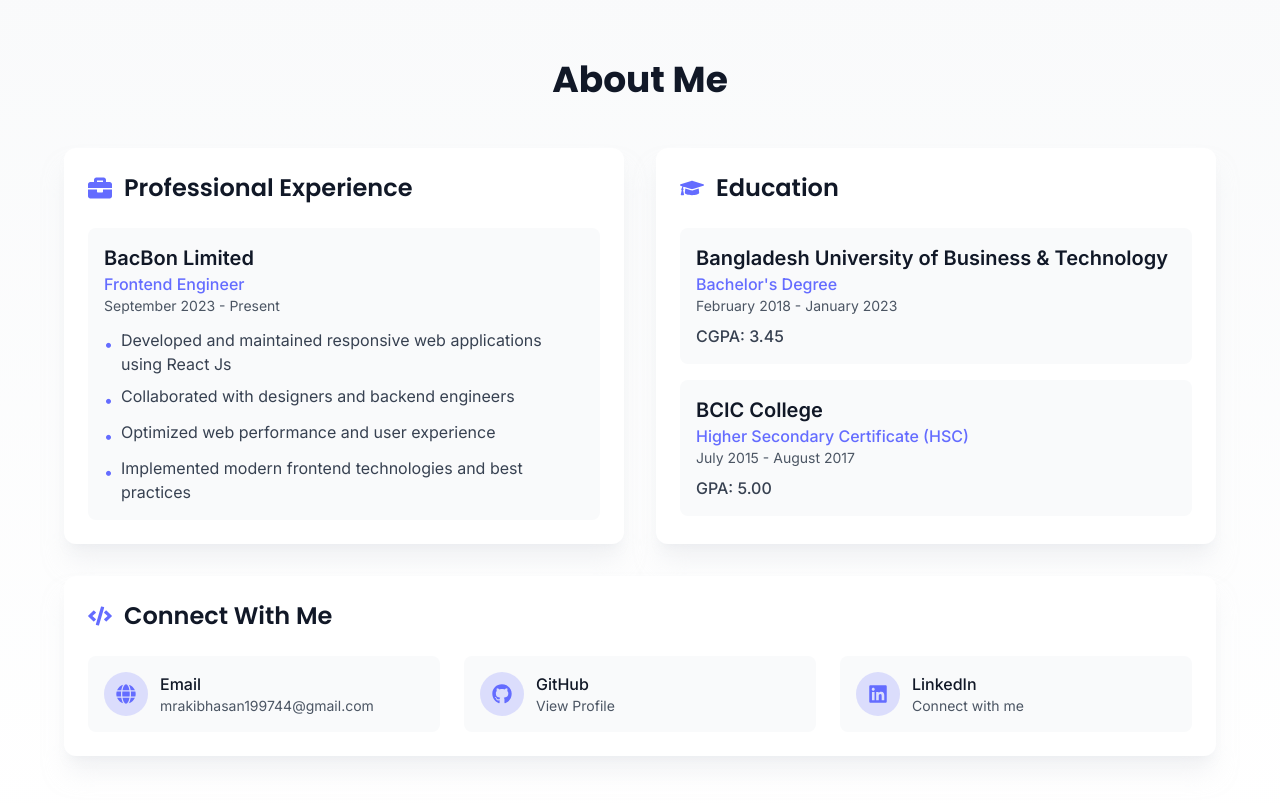
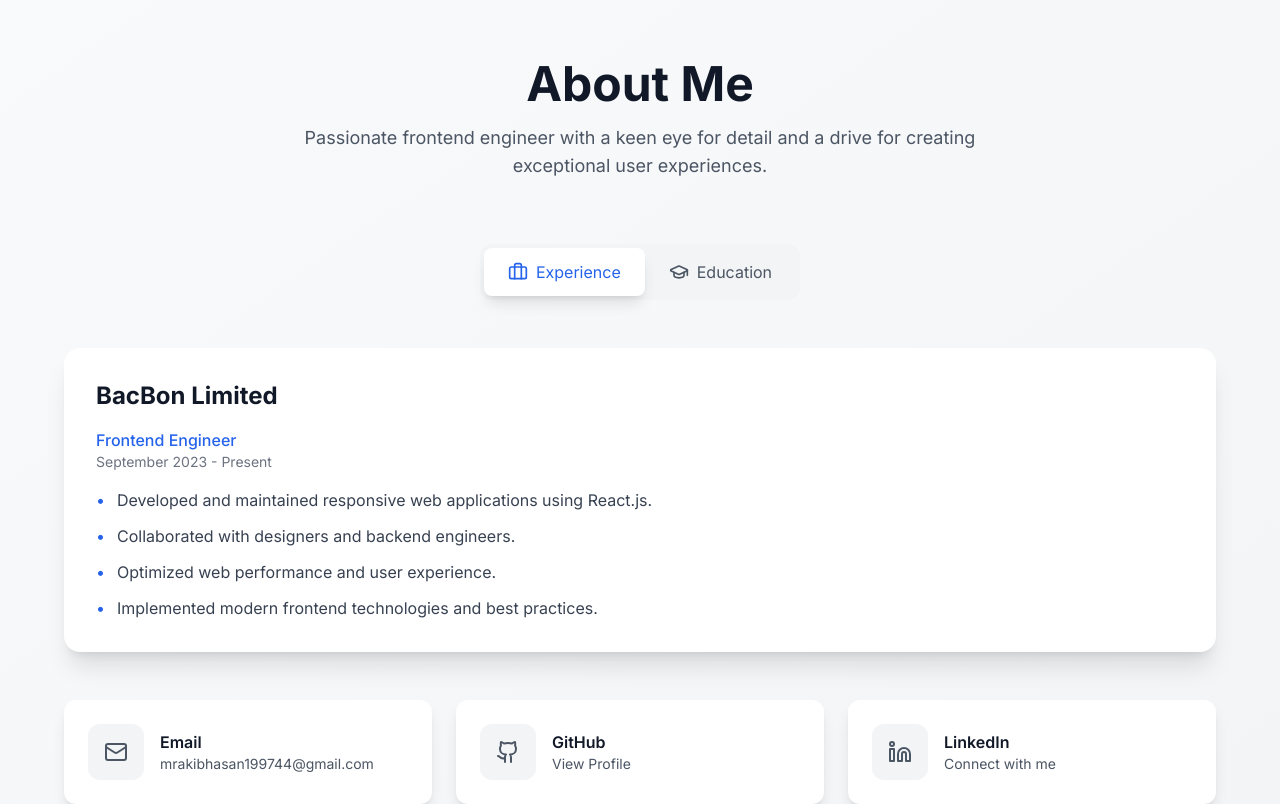
Before and after one commit to mrakib007/Rakib_Hasan, a React (Vite) app: page / in a window 1280 px wide. Shown: the part 820-1624 px from the top of the page. Built offline with nearby package versions, Linux system fonts and the light colour scheme.

Commit message:
About section redesigned

```diff
--- a/src/App.jsx
+++ b/src/App.jsx
@@ -11,7 +11,7 @@
   return (
     <ThemeProvider>
       <div className="min-h-screen transition-colors duration-300">
-        <CustomCursor /> {/* Add the Custom Cursor */}
+        <CustomCursor />
         <Navbar />
         <Hero />
         <About />
--- a/src/components/About.jsx
+++ b/src/components/About.jsx
@@ -1,220 +1,140 @@
-import { motion } from 'framer-motion';
-import { FaGithub, FaLinkedin, FaGlobe, FaBriefcase, FaGraduationCap, FaCode } from 'react-icons/fa';
-import { useTheme } from '../context/ThemeContext';
+import { useState } from "react";
+import { motion, AnimatePresence } from "framer-motion";
+import { Briefcase, GraduationCap, Mail, Github, Linkedin, ExternalLink } from "lucide-react";
 
 const About = () => {
-  const { isDarkMode } = useTheme();
+  const [activeTab, setActiveTab] = useState("experience");
 
   const experience = {
-    company: 'BacBon Limited',
-    role: 'Frontend Engineer',
-    period: 'September 2023 - Present',
+    company: "BacBon Limited",
+    role: "Frontend Engineer",
+    period: "September 2023 - Present",
     responsibilities: [
-      'Developed and maintained responsive web applications using React Js',
-      'Collaborated with designers and backend engineers',
-      'Optimized web performance and user experience',
-      'Implemented modern frontend technologies and best practices'
-    ]
+      "Developed and maintained responsive web applications using React.js.",
+      "Collaborated with designers and backend engineers.",
+      "Optimized web performance and user experience.",
+      "Implemented modern frontend technologies and best practices.",
+    ],
   };
 
   const education = [
     {
-      institution: 'Bangladesh University of Business & Technology',
-      degree: "Bachelor's Degree",
-      period: 'February 2018 - January 2023',
-      achievement: 'CGPA: 3.45'
+      institution: "Bangladesh University of Business & Technology",
+      degree: "Bachelor's Degree in Computer Science",
+      period: "February 2018 - January 2023",
+      achievement: "CGPA: 3.45",
     },
     {
-      institution: 'BCIC College',
-      degree: 'Higher Secondary Certificate (HSC)',
-      period: 'July 2015 - August 2017',
-      achievement: 'GPA: 5.00'
-    }
+      institution: "BCIC College",
+      degree: "Higher Secondary Certificate (HSC)",
+      period: "July 2015 - August 2017",
+      achievement: "GPA: 5.00",
+    },
+  ];
+
+  const socialLinks = [
+    {
+      name: "Email",
+      icon: Mail,
+      link: "mailto:mrakibhasan199744@gmail.com",
+      username: "mrakibhasan199744@gmail.com",
+    },
+    {
+      name: "GitHub",
+      icon: Github,
+      link: "https://github.com",
+      username: "View Profile",
+    },
+    {
+      name: "LinkedIn",
+      icon: Linkedin,
+      link: "https://linkedin.com",
+      username: "Connect with me",
+    },
   ];
 
   return (
-    <motion.section
-      id="about"
-      initial={{ opacity: 0 }}
-      whileInView={{ opacity: 1 }}
-      transition={{ duration: 0.8 }}
-      className={`min-h-screen py-20 px-4 ${
-        isDarkMode ? 'bg-gradient-to-b from-gray-900 to-gray-800' : 'bg-gradient-to-b from-gray-50 to-white'
-      }`}
-    >
-      <div className="container mx-auto">
-        <h2 className={`text-4xl font-heading font-bold text-center mb-12 ${
-          isDarkMode ? 'text-white' : 'text-gray-900'
-        }`}>About Me</h2>
+    <div className="min-h-screen bg-gradient-to-br from-gray-50 to-gray-100 dark:from-gray-900 dark:to-gray-800">
+      <div className="container mx-auto px-4 py-20">
+        <motion.div initial={{ opacity: 0, y: 20 }} animate={{ opacity: 1, y: 0 }} transition={{ duration: 0.6 }} className="max-w-6xl mx-auto">
 
-        <div className="max-w-6xl mx-auto grid grid-cols-1 md:grid-cols-2 gap-8">
-          {/* Professional Experience */}
-          <motion.div
-            initial={{ x: -50, opacity: 0 }}
-            whileInView={{ x: 0, opacity: 1 }}
-            transition={{ duration: 0.5 }}
-            className={`p-6 rounded-xl shadow-xl ${
-              isDarkMode
-                ? 'bg-gray-800/50 backdrop-blur-sm'
-                : 'bg-white shadow-gray-200/50'
-            }`}
-          >
-            <div className="flex items-center gap-3 mb-6">
-              <FaBriefcase className="text-2xl text-accent" />
-              <h3 className={`text-2xl font-heading font-semibold ${
-                isDarkMode ? 'text-white' : 'text-gray-900'
-              }`}>Professional Experience</h3>
+          {/* Header Section */}
+          <div className="text-center mb-16">
+            <motion.h1 className="text-5xl font-bold text-gray-900 dark:text-white mb-4" initial={{ opacity: 0, y: -20 }} animate={{ opacity: 1, y: 0 }} transition={{ delay: 0.2 }}>
+              About Me
+            </motion.h1>
+            <motion.p className="text-lg text-gray-600 dark:text-gray-300 max-w-2xl mx-auto" initial={{ opacity: 0 }} animate={{ opacity: 1 }} transition={{ delay: 0.4 }}>
+              Passionate frontend engineer with a keen eye for detail and a drive for creating exceptional user experiences.
+            </motion.p>
+          </div>
+
+          {/* Tab Navigation */}
+          <div className="flex justify-center mb-12">
+            <div className="inline-flex p-1 bg-gray-100 dark:bg-gray-800 rounded-xl">
+              {["experience", "education"].map((tab) => (
+                <button
+                  key={tab}
+                  onClick={() => setActiveTab(tab)}
+                  className={`flex items-center px-6 py-3 rounded-lg transition-all duration-300 ${
+                    activeTab === tab
+                      ? "bg-white dark:bg-gray-700 text-blue-600 dark:text-blue-400 shadow-lg"
+                      : "text-gray-600 dark:text-gray-300 hover:text-gray-900 dark:hover:text-white"
+                  }`}
+                >
+                  {tab === "experience" ? <Briefcase className="w-5 h-5 mr-2" /> : <GraduationCap className="w-5 h-5 mr-2" />}
+                  {tab.charAt(0).toUpperCase() + tab.slice(1)}
+                </button>
+              ))}
             </div>
+          </div>
 
-            <div className="space-y-4">
-              <div className={`p-4 rounded-lg ${
-                isDarkMode ? 'bg-gray-700/50' : 'bg-gray-50'
-              }`}>
-                <h4 className={`text-xl font-semibold ${
-                  isDarkMode ? 'text-white' : 'text-gray-900'
-                }`}>{experience.company}</h4>
-                <p className="text-accent font-medium">{experience.role}</p>
-                <p className={`text-sm ${
-                  isDarkMode ? 'text-gray-400' : 'text-gray-600'
-                }`}>{experience.period}</p>
-                <ul className="mt-3 space-y-2">
+          {/* Content Section */}
+          <AnimatePresence mode="wait">
+            {activeTab === "experience" ? (
+              <motion.div key="experience" initial={{ opacity: 0, x: -20 }} animate={{ opacity: 1, x: 0 }} exit={{ opacity: 0, x: 20 }} transition={{ duration: 0.3 }} className="bg-white dark:bg-gray-800 rounded-2xl shadow-xl p-8">
+                <h3 className="text-2xl font-bold text-gray-900 dark:text-white mb-4">{experience.company}</h3>
+                <p className="text-blue-600 dark:text-blue-400 font-medium">{experience.role}</p>
+                <p className="text-sm text-gray-500">{experience.period}</p>
+                <ul className="mt-4 space-y-3">
                   {experience.responsibilities.map((resp, index) => (
-                    <li key={index} className={`flex items-start gap-2 ${
-                      isDarkMode ? 'text-gray-300' : 'text-gray-700'
-                    }`}>
-                      <span className="text-accent mt-1">•</span>
-                      {resp}
-                    </li>
+                    <motion.li key={index} initial={{ opacity: 0, y: 20 }} animate={{ opacity: 1, y: 0 }} transition={{ delay: index * 0.1 }} className="flex items-start gap-3">
+                      <span className="text-blue-600 dark:text-blue-400">•</span>
+                      <p className="text-gray-700 dark:text-gray-300">{resp}</p>
+                    </motion.li>
                   ))}
                 </ul>
-              </div>
-            </div>
-          </motion.div>
+              </motion.div>
+            ) : (
+              <motion.div key="education" initial={{ opacity: 0, x: -20 }} animate={{ opacity: 1, x: 0 }} exit={{ opacity: 0, x: 20 }} transition={{ duration: 0.3 }} className="space-y-6">
+                {education.map((edu, index) => (
+                  <motion.div key={index} initial={{ opacity: 0, y: 20 }} animate={{ opacity: 1, y: 0 }} transition={{ delay: index * 0.2 }} className="bg-white dark:bg-gray-800 rounded-2xl shadow-xl p-8">
+                    <h3 className="text-2xl font-bold text-gray-900 dark:text-white">{edu.institution}</h3>
+                    <p className="text-purple-600 dark:text-purple-400 font-medium">{edu.degree}</p>
+                    <p className="text-sm text-gray-500">{edu.period}</p>
+                    <p className="mt-2 text-gray-700 dark:text-gray-300">{edu.achievement}</p>
+                  </motion.div>
+                ))}
+              </motion.div>
+            )}
+          </AnimatePresence>
 
-          {/* Education */}
-          <motion.div
-            initial={{ x: 50, opacity: 0 }}
-            whileInView={{ x: 0, opacity: 1 }}
-            transition={{ duration: 0.5 }}
-            className={`p-6 rounded-xl shadow-xl ${
-              isDarkMode
-                ? 'bg-gray-800/50 backdrop-blur-sm'
-                : 'bg-white shadow-gray-200/50'
-            }`}
-          >
-            <div className="flex items-center gap-3 mb-6">
-              <FaGraduationCap className="text-2xl text-accent" />
-              <h3 className={`text-2xl font-heading font-semibold ${
-                isDarkMode ? 'text-white' : 'text-gray-900'
-              }`}>Education</h3>
-            </div>
-
-            <div className="space-y-4">
-              {education.map((edu, index) => (
-                <div key={index} className={`p-4 rounded-lg ${
-                  isDarkMode ? 'bg-gray-700/50' : 'bg-gray-50'
-                }`}>
-                  <h4 className={`text-xl font-semibold ${
-                    isDarkMode ? 'text-white' : 'text-gray-900'
-                  }`}>{edu.institution}</h4>
-                  <p className="text-accent font-medium">{edu.degree}</p>
-                  <p className={`text-sm ${
-                    isDarkMode ? 'text-gray-400' : 'text-gray-600'
-                  }`}>{edu.period}</p>
-                  <p className={`mt-2 font-medium ${
-                    isDarkMode ? 'text-gray-300' : 'text-gray-700'
-                  }`}>{edu.achievement}</p>
-                </div>
-              ))}
-            </div>
-          </motion.div>
-
-          {/* Contact & Social */}
-          <motion.div
-            initial={{ y: 50, opacity: 0 }}
-            whileInView={{ y: 0, opacity: 1 }}
-            transition={{ duration: 0.5 }}
-            className={`md:col-span-2 p-6 rounded-xl shadow-xl ${
-              isDarkMode
-                ? 'bg-gray-800/50 backdrop-blur-sm'
-                : 'bg-white shadow-gray-200/50'
-            }`}
-          >
-            <div className="flex items-center gap-3 mb-6">
-              <FaCode className="text-2xl text-accent" />
-              <h3 className={`text-2xl font-heading font-semibold ${
-                isDarkMode ? 'text-white' : 'text-gray-900'
-              }`}>Connect With Me</h3>
-            </div>
-
-            <div className="grid grid-cols-1 md:grid-cols-3 gap-6">
-              <a
-                href="mailto:mrakibhasan199744@gmail.com"
-                className={`flex items-center gap-3 p-4 rounded-lg transition-all duration-300 ${
-                  isDarkMode
-                    ? 'bg-gray-700/50 hover:bg-gray-600/50'
-                    : 'bg-gray-50 hover:bg-gray-100'
-                }`}
-              >
-                <div className="bg-accent/20 p-3 rounded-full">
-                  <FaGlobe className="text-xl text-accent" />
+          {/* Social Links Section */}
+          <motion.div initial={{ opacity: 0, y: 20 }} animate={{ opacity: 1, y: 0 }} transition={{ delay: 0.6 }} className="mt-12 grid grid-cols-1 md:grid-cols-3 gap-6">
+            {socialLinks.map((social, index) => (
+              <motion.a key={index} href={social.link} target="_blank" rel="noopener noreferrer" className="group flex items-center gap-4 p-6 bg-white dark:bg-gray-800 rounded-xl shadow-lg hover:shadow-xl transition-all duration-300" whileHover={{ scale: 1.02 }} whileTap={{ scale: 0.98 }}>
+                <div className="bg-gray-100 dark:bg-gray-700 p-4 rounded-xl group-hover:bg-blue-100 dark:group-hover:bg-blue-900 transition-colors duration-300">
+                  <social.icon className="w-6 h-6 text-gray-600 dark:text-gray-300 group-hover:text-blue-600 dark:group-hover:text-blue-400" />
                 </div>
                 <div>
-                  <p className={`font-medium ${
-                    isDarkMode ? 'text-white' : 'text-gray-900'
-                  }`}>Email</p>
-                  <p className={`text-sm ${
-                    isDarkMode ? 'text-gray-400' : 'text-gray-600'
-                  }`}>mrakibhasan199744@gmail.com</p>
+                  <p className="font-semibold text-gray-900 dark:text-white flex items-center gap-2">{social.name}</p>
+                  <p className="text-sm text-gray-600 dark:text-gray-300">{social.username}</p>
                 </div>
-              </a>
-
-              <a
-                href="#"
-                className={`flex items-center gap-3 p-4 rounded-lg transition-all duration-300 ${
-                  isDarkMode
-                    ? 'bg-gray-700/50 hover:bg-gray-600/50'
-                    : 'bg-gray-50 hover:bg-gray-100'
-                }`}
-              >
-                <div className="bg-accent/20 p-3 rounded-full">
-                  <FaGithub className="text-xl text-accent" />
-                </div>
-                <div>
-                  <p className={`font-medium ${
-                    isDarkMode ? 'text-white' : 'text-gray-900'
-                  }`}>GitHub</p>
-                  <p className={`text-sm ${
-                    isDarkMode ? 'text-gray-400' : 'text-gray-600'
-                  }`}>View Profile</p>
-                </div>
-              </a>
-
-              <a
-                href="#"
-                className={`flex items-center gap-3 p-4 rounded-lg transition-all duration-300 ${
-                  isDarkMode
-                    ? 'bg-gray-700/50 hover:bg-gray-600/50'
-                    : 'bg-gray-50 hover:bg-gray-100'
-                }`}
-              >
-                <div className="bg-accent/20 p-3 rounded-full">
-                  <FaLinkedin className="text-xl text-accent" />
-                </div>
-                <div>
-                  <p className={`font-medium ${
-                    isDarkMode ? 'text-white' : 'text-gray-900'
-                  }`}>LinkedIn</p>
-                  <p className={`text-sm ${
-                    isDarkMode ? 'text-gray-400' : 'text-gray-600'
-                  }`}>Connect with me</p>
-                </div>
-              </a>
-            </div>
+              </motion.a>
+            ))}
           </motion.div>
-        </div>
+        </motion.div>
       </div>
-    </motion.section>
+    </div>
   );
 };
 
```
